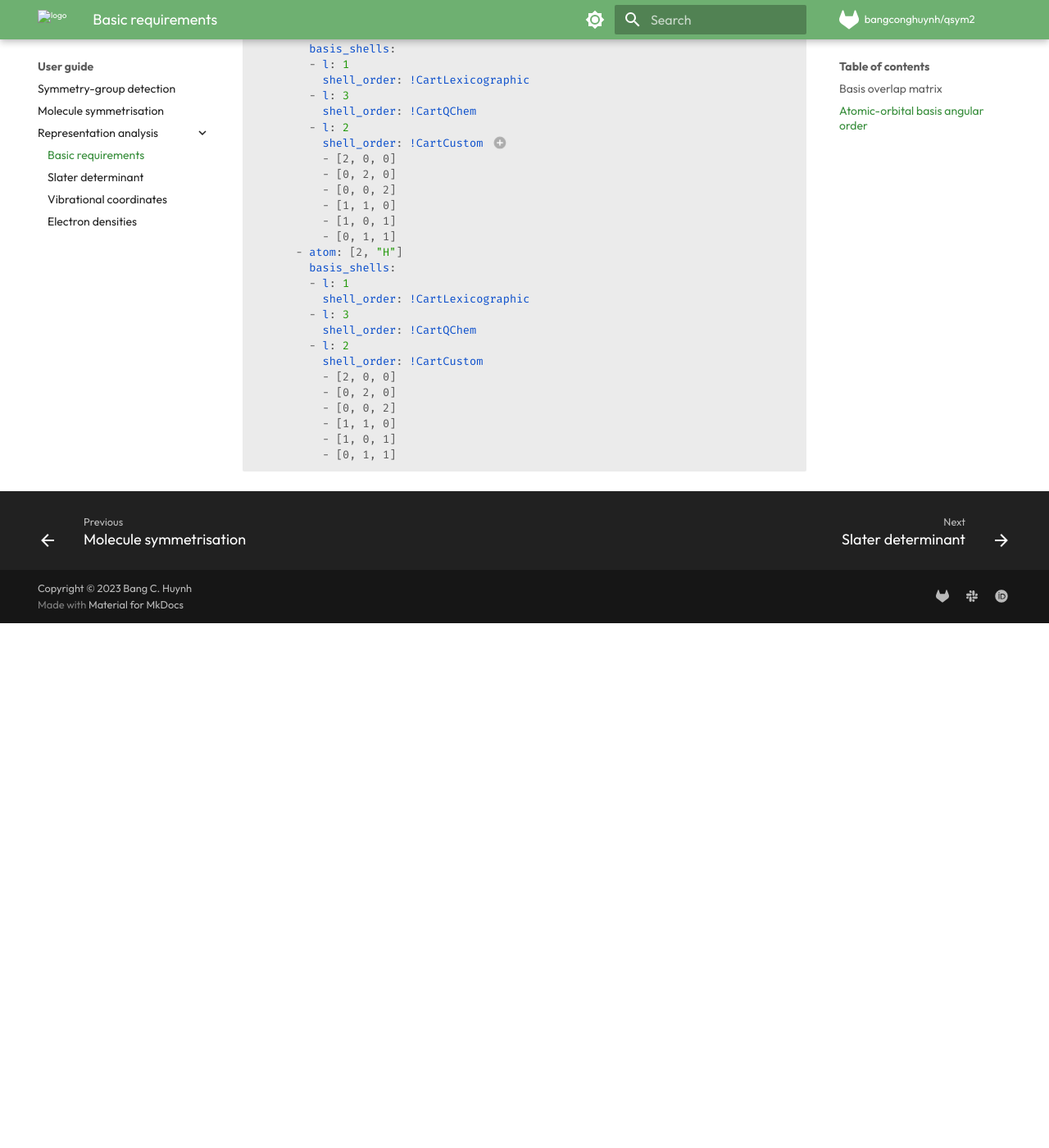
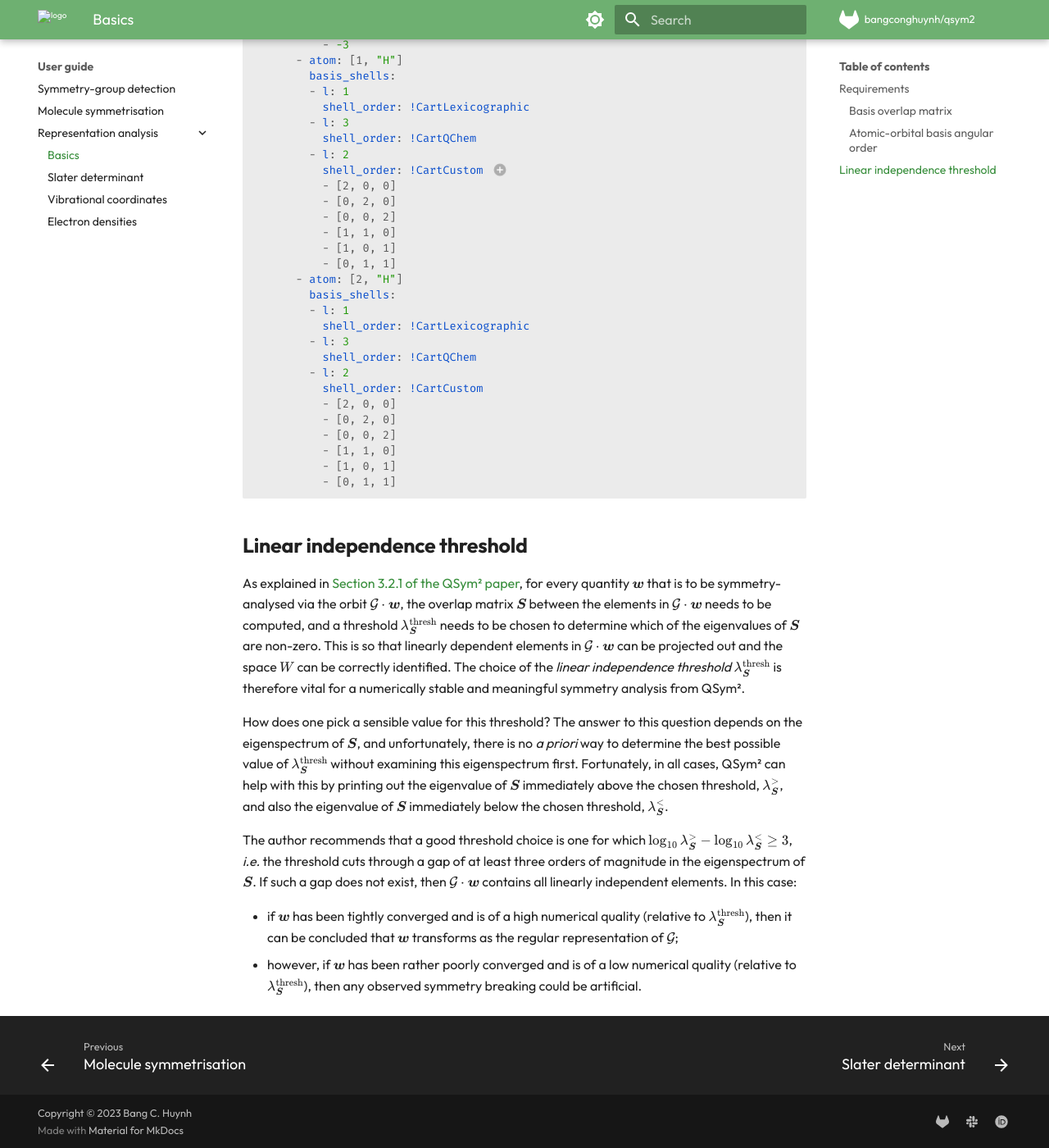
Before and after one commit to bangconghuynh/qsym2, an MkDocs documentation site: the page built from docs/docs/user-guide/representation-analysis/basics.md, in a window 1280 px wide and 1400 px high, scrolled down 2012 px. Shown: the whole window at 82% size. Built offline with MkDocs 1.6.1 and Material for MkDocs 9.7.7, drawn with Linux system fonts in a browser that asks for light colours; comment, search, counter and statistics services are not loaded; before the commit the page ends 2772 px from its top, so only the background shows below that; some of the changed text lies outside the part shown.

Commit message:
Added lindep thresh description.

```diff
--- a/docs/docs/user-guide/representation-analysis/basic-requirements.md
+++ b/docs/docs/user-guide/representation-analysis/basics.md
@@ -1,9 +1,9 @@
 ---
-title: Basic requirements
-description: Basic requirements of representation analysis
+title: Basics
+description: Basic information for representation analysis
 ---
 
-# Basic requirements
+# Basics
 
 Let $V$ be a linear space and $\mathbfit{w} \in V$ be an element whose symmetry with respect to a group $\mathcal{G}$ is to be determined by QSym².
 This amounts to identifying and characterising the linear subspace $W \subseteq V$ spanned by the orbit
@@ -12,10 +12,13 @@ $$
     \mathcal{G} \cdot \mathbfit{w} = \{ \hat{g}_i \mathbfit{w} \ :\ g_i \in \mathcal{G} \}.
 $$
 
-The mathematical details of this method are described in the [QSym² paper](../../about/authorship.md#publications).
+The mathematical details of this method are described in [Section 2.4 of the QSym² paper](../../about/authorship.md#publications).
 Here, it suffices to summarise the key ingredients that are required for this method to work.
 
-## Basis overlap matrix
+
+## Requirements
+
+### Basis overlap matrix
 
 Let $\mathcal{B}_V$ be a basis for the linear space $V$, and let us also endow $V$ with an inner product $\braket{\cdot | \cdot}$.
 For any chosen $\mathcal{B}_V = \{ \mathbfit{v}_{\mu} \ :\ 1 \le \mu \le \dim V \}$, QSym² requires the *overlap matrix* $\mathbfit{S}_V$ as part of the representation analysis procedure:
@@ -36,7 +39,7 @@ Depending on the nature of the basis functions in $\mathcal{B}_V$, the overlap m
 But if $\mathbfit{S}_V$ is not readily available, then information about $\mathcal{B}_V$ must be made available to QSym² so that QSym² can compute $\mathbfit{S}_V$ on-the-fly.
 The exact requirements for the various types of representation analysis that QSym² supports will be explained in the relevant sections in this guide.
 
-## Atomic-orbital basis angular order
+### Atomic-orbital basis angular order
 
 If $\mathcal{B}_V$ is a basis consisting of atomic orbitals, then, to carry out the transformations $\hat{g}_i \mathbfit{w}$ that are required to construct the orbit $\mathcal{G} \cdot \mathbfit{w}$ for representation analysis, QSym² needs to know how the basis atomic orbitals are transformed under spatial rotations.
 This is equivalent to knowing the following for any shell of atomic orbitals:
@@ -196,3 +199,21 @@ Whenever possible, QSym² will attempt to construct this from available data, bu
     8. :fontawesome-solid-users: This example specifies a Cartesian $P$-shell in which functions are arranged in lexicographic order.
     9. :fontawesome-solid-users: This example specifies a Cartesian $F$-shell in which functions are arranged in Q-Chem order.
     10. :fontawesome-solid-users: This example specifies a Cartesian $D$-shell in which functions are arranged in a custom order: $x^2, y^2, z^2, xy, xz, yz$.
+
+
+## Linear independence threshold
+
+As explained in [Section 3.2.1 of the QSym² paper](../../about/authorship.md#publications), for every quantity $\mathbfit{w}$ that is to be symmetry-analysed via the orbit $\mathcal{G} \cdot \mathbfit{w}$, the overlap matrix $\mathbfit{S}$ between the elements in $\mathcal{G} \cdot \mathbfit{w}$ needs to be computed, and a threshold $\lambda^{\mathrm{thresh}}_{\mathbfit{S}}$ needs to be chosen to determine which of the eigenvalues of $\mathbfit{S}$ are non-zero.
+This is so that linearly dependent elements in $\mathcal{G} \cdot \mathbfit{w}$ can be projected out and the space $W$ can be correctly identified.
+The choice of the *linear independence threshold* $\lambda^{\mathrm{thresh}}_{\mathbfit{S}}$ is therefore vital for a numerically stable and meaningful symmetry analysis from QSym².
+
+How does one pick a sensible value for this threshold?
+The answer to this question depends on the eigenspectrum of $\mathbfit{S}$, and unfortunately, there is no *a priori* way to determine the best possible value of $\lambda^{\mathrm{thresh}}_{\mathbfit{S}}$ without examining this eigenspectrum first.
+Fortunately, in all cases, QSym² can help with this by printing out the eigenvalue of $\mathbfit{S}$ immediately above the chosen threshold, $\lambda^{>}_{\mathbfit{S}}$, and also the eigenvalue of $\mathbfit{S}$ immediately below the chosen threshold, $\lambda^{<}_{\mathbfit{S}}$.
+
+The author recommends that a good threshold choice is one for which $\log_{10}\lambda^{>}_{\mathbfit{S}} - \log_{10}\lambda^{<}_{\mathbfit{S}} \ge 3$, *i.e.* the threshold cuts through a gap of at least three orders of magnitude in the eigenspectrum of $\mathbfit{S}$.
+If such a gap does not exist, then $\mathcal{G} \cdot \mathbfit{w}$ contains all linearly independent elements.
+In this case:
+
+- if $\mathbfit{w}$ has been tightly converged and is of a high numerical quality (relative to $\lambda^{\mathrm{thresh}}_{\mathbfit{S}}$), then it can be concluded that $\mathbfit{w}$ transforms as the regular representation of $\mathcal{G}$;
+- however, if $\mathbfit{w}$ has been rather poorly converged and is of a low numerical quality (relative to $\lambda^{\mathrm{thresh}}_{\mathbfit{S}}$), then any observed symmetry breaking could be artificial.
--- a/docs/mkdocs.yml
+++ b/docs/mkdocs.yml
@@ -105,7 +105,7 @@ nav:
     - user-guide/symmetry-group-detection.md
     - user-guide/molecule-symmetrisation.md
     - Representation analysis:
-      - user-guide/representation-analysis/basic-requirements.md
+      - user-guide/representation-analysis/basics.md
       - user-guide/representation-analysis/slater-determinant.md
       - user-guide/representation-analysis/vibrational-coordinates.md
       - user-guide/representation-analysis/electron-densities.md
```
Also changed, not shown: docs/docs/user-guide/representation-analysis/slater-determinant.md (+12 -2 lines), docs/docs/user-guide/symmetry-group-detection.md (+1 -1 lines).
